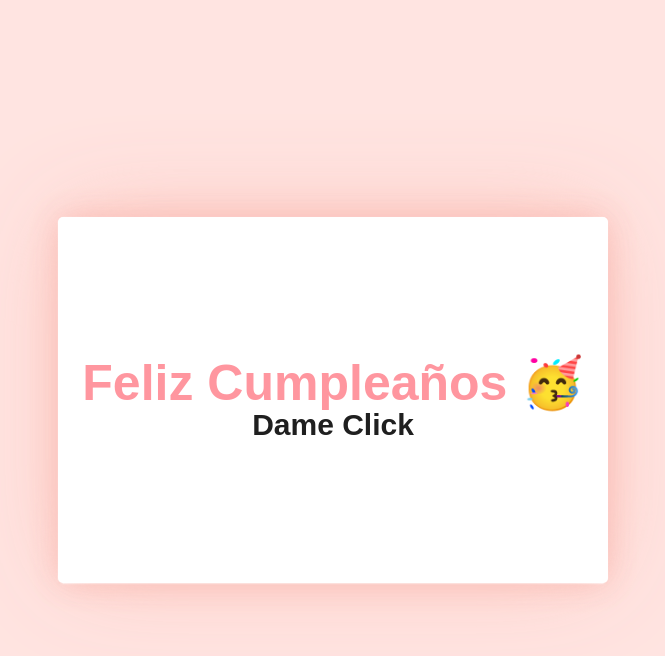
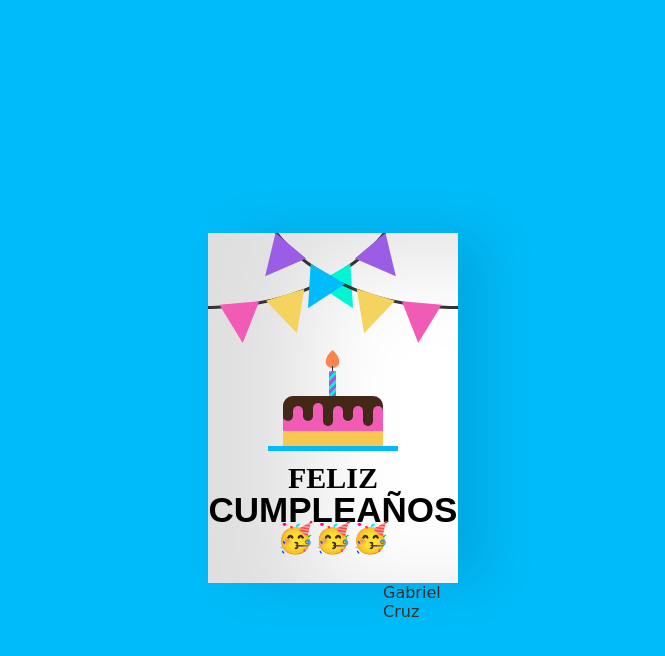
Before and after one commit to YourGiver/YourGiver.github.io, a plain HTML site: page index.html in a window 1280 px wide. Shown: the whole page, without its empty margins (307-972 px from the left). Drawn offline with nearby package versions, Linux system fonts and the light colour scheme; a web font is replaced by a local one.

Commit message:
Cumple de Jimena
Jimena Ayo

```diff
--- a/index.html
+++ b/index.html
@@ -8,36 +8,39 @@
     <link rel="stylesheet" href="style.css">
 </head>
 <body>
-    <div class="envelope new">
-        <div class="front">
-            <div class="mail">
-                <p>Feliz Cumpleaños 🥳</p>
-                <p>Dame Click</p>
+    <div class="birthdayCard">
+        <div class="cardFront">
+          <div class="front-text">
+          <h3 class="happy">FELIZ</h3>
+          <h2 class="bday">CUMPLEAÑOS</h2>
+          <h3 class="toyou">🥳🥳🥳</h3>
+          </div>
+          <div class="wrap-deco">
+        <div class="decorations"></div>
+        <div class="decorationsTwo"></div>
+          </div>
+            <div class="wrap-decoTwo">
+        <div class="decorations"></div>
+        <div class="decorationsThree"></div>
+          </div>
+          <div class="plate">
+            <div class="cake"></div>
+            <div class="flame"></div>
+          </div>
+        </div>
+          <div class="cardInside">
+             <div class="inside-text">
+          <h3 class="happy">FELIZ</h3>
+          <h2 class="bday">CUMPLEAÑOS</h2>
+          <h3 class="toyou">a tí!</h3>
+          </div>
+            <div class="wishes">
+            <p>Buenas Jimena,</p>
+            <p>Feliz Cumpleaños🎉!! Espero que lo hayas pasado bien y que tu día estuviera lleno de cariño y diversión🥰! Que te hayan consentido, festejado y felicitado como debe ser en tu día☺️.</p>
+            <p class="name">Gabriel Cruz</p>
             </div>
+          </div>
         </div>
-        <div class="back">
-            <div class="letter">
-                <p>Espero en verdad hayas disfrutado de este</p>
-                <p>día especial</p>
-                <p>HBD Labin / Bini</p>
 
-                <div class="box">
-                    <div class="cake">
-                        <div class="candle">
-                            <div class="fire"></div>
-                        </div>
-                    </div>
-                </div>
-            </div>
-            <div class="flip left-flip"></div>
-            <div class="flip right-flip"></div>
-            <div class="flip bottom-flip"></div>
-            <div class="flip top-flip"></div>
-        </div>
-    </div>
-
-    <!-- Enlace al archivo de JavaScript -->
-    <script src="https://code.jquery.com/jquery-3.6.0.min.js"></script>
-    <script src="script.js"></script>
 </body>
 </html>
--- a/style.css
+++ b/style.css
@@ -1,480 +1,239 @@
-@import url(https://fonts.googleapis.com/css?family=Allan:700,400);
 
-body, html {
-  width: 100%;
-  height: 100%;
+body {
+  display: flex;
+  align-items: center;
+  justify-content: center;
+  height:100vh;
+  background-color: #00bbf9;
+}
+.birthdayCard {
+  position: relative;
+  width: 250px;
+  height:350px;
+  cursor: pointer;
+  transform-style: preserve-3d;
+	transform: perspective(2500px);
+  transition: 4s;
 }
 
-body {
-  margin: 0;
-  background-color: mistyrose;
-  position: relative;
-  perspective: 800px;
-  overflow: hidden;
+.birthdayCard:hover {
+	transform: perspective(2500px) rotate(5deg);
+	box-shadow: inset 100px 20px 100px rgba(0,0,0,.15), 0 10px 100px rgba(0,0,0,0.3);
 }
 
-.envelope {
-  z-index: 2;
-  position: absolute;
-  width: 550px;
-  height: 366.66667px;
-  top: 50%;
-  left: 50%;
-  margin-top: -183.33333px;
-  margin-left: -275px;
-  transform-style: preserve-3d;
-  transform-origin: right center;
-  transition: transform 1s ease;
-  font-family: "Allan", sans-serif;
-  color: #1F1F1F;
+.birthdayCard:hover .cardFront {
+  transform: rotateY(-160deg);
 }
-.envelope .front, .envelope .back {
-  position: absolute;
-  width: 100%;
-  height: 100%;
-  background-color: #FFF;
-  border-radius: 5px;
-  box-shadow:  0 0 30px -5px #fbc0b9eb;
+
+.birthdayCard:hover .front-text {
+  display: none;
 }
-.envelope .front {
+
+.birthdayCard:hover .wrap-deco {
+  display: none;
+}
+
+.birthdayCard:hover .wrap-decoTwo {
+  display: none;
+}
+
+.birthdayCard:hover .plate {
+  display: none;
+}
+
+.cardFront {
+  position: relative;
+  background-color: #fff;
+  width: 250px;
+  height:350px;
+  overflow: hidden;
+  transform-origin: left;
+  box-shadow: inset 100px 20px 100px rgba(0,0,0,.13), 30px 0 50px rgba(0,0,0,0.1);
+  transition: .4s;
+}
+
+.happy, .toyou {
+  position: relative;
+  font-family: didot;
+  text-align: center;
   backface-visibility: hidden;
-  cursor: pointer;
-  display: table;
-}
-.envelope .front:focus {
-  outline: none;
-}
-.envelope .front .stamp {
-  transform: translate3d(0, 0, 1px);
-  position: absolute;
-  width: 80px;
-  height: 80px;
-  right: 10px;
-  top: 10px;
-  padding: 10px;
-  background: radial-gradient(rgba(0, 0, 0, 0) 0px, rgba(0, 0, 0, 0) 4px, #f6f6df 4px, #f6f6df);
-  background-size: 20px 20px;
-  background-position: -10px -10px;
-}
-.envelope .front .stamp:after {
-  content: "";
-  display: block;
-  width: 100%;
-  height: 100%;
-  background-color: #FFF;
-  border-radius: 2px;
-}
-.envelope .front .mail {
-  text-align: center;
-  display: table-cell;
-  vertical-align: middle;
-}
-.envelope .front .mail p {
-  font-weight: bold;
-  margin: 0;
-}
-.envelope .back .letter p {
-  font-size: 30px;
-  line-height: 20px;
-	letter-spacing: 2px;
-	color: #ff969f;
-}
-.envelope .front .mail p:first-child {
-  font-size: 50px;
-  line-height: 50px;
-	color: #ff969f;
-}
-.envelope .front .mail p:last-child {
   font-size: 30px;
 }
-.envelope .back .letter p:nth-child(2) {
-  font-size: 30px;
-	color: black;
+
+.happy {
+  top:198px;
 }
-.envelope .back .letter p:nth-child(3) {
-  font-size: 30px;
-	color: #f57882;
-	margin-top: 150px;
-	float: right;
+
+.toyou {
+  top:123px;
 }
-.envelope .back {
-  transform: rotateY(180deg) translate3d(0, 0, 1px);
+
+.bday {
+  position: relative;
+  font-family: arial;
+  font-size: 35px;
+  text-align: center;
+  top:163px;
 }
-.envelope .back .flip {
+
+.wrap-deco {
   position: absolute;
-  width: 100%;
-  height: 100%;
+  top:-230px;
+  left:-200px;
+}
+
+.decorations {
+  position: absolute;
+  width: 400px;
+  height: 300px;
+  border: 3px solid #333;
+  border-radius: 50%;
+}
+
+.decorations:before, .decorations:after, .decorationsTwo:before, .decorationsTwo:after, .decorationsThree:before, .decorationsThree:after {
+  content:"";
+  position: absolute;
+  border-left: 20px solid transparent;
+  border-right: 20px solid transparent;
+  width:0;
+  height:0;
+}
+
+.decorations:before {
+  border-top: 40px solid #f15bb5;
+  top:297px;
+  left:210px;
+  transform: rotate(-5deg);
+}
+
+.decorations:after{
+  border-top: 40px solid #f4d35e;
+  top:288px;
+  left:260px;
+  transform: rotate(-17deg);
+}
+
+.decorationsTwo:before {
+  border-top: 40px solid #00f5d4;
+  top:268px;
+  left:315px;
+  transform: rotate(-30deg);
+}
+
+.decorationsTwo:after, .decorationsThree:after {
+  border-top: 40px solid #9b5de5;
+  top:238px;
+  left:355px;
+  transform: rotate(-40deg);
+}
+
+.wrap-decoTwo {
+  transform: scaleX(-1);
+  position: absolute;
+  top:-230px;
+  left:445px;
+}
+
+.decorationsThree:before {
+  border-top: 40px solid #00bbf9;
+  top:268px;
+  left:315px;
+  transform: rotate(-30deg);
+}
+
+.plate {
+  position: absolute;
+  width: 130px;
+  height: 5px;
+  background-color: #00bbf9;
+  left:60px;
+  top:213px;
+}
+
+.cake {
+  position: absolute;
   overflow: hidden;
+  width:100px;
+  height: 50px;
+  background-color: #f15bb5;
+  border-radius: 10px 10px 0 0;
+  top:-50px;
+  left:15px;
+  box-shadow: inset 0 -15px #f9c74f, inset 0 15px #432818;
 }
-.envelope .back .flip:before {
-  content: "";
+
+.cake:before {
+  content:"";
   position: absolute;
-  background-color: #FFF;
-  box-shadow: 0px 0px 100px #f5c1bc52;
+  background-color: #432818;
+  width:10px;
+  height:20px;
+  top:5px;
+  border-radius:20px;
+  box-shadow: 10px 5px #f15bb5, 20px 0px #432818, 30px 2px #f15bb5, 40px 5px #432818, 50px 5px #f15bb5, 60px 0px #432818, 70px 5px #f15bb5, 80px 5px #432818, 90px 5px #f15bb5;
+}
 
+.plate:before {
+  content:"";
+  position: absolute;
+  background: repeating-linear-gradient(-45deg, #9b5de5, #9b5de5 3px, #00f5d4 3px, #00f5d4 6px);
+  width:7px;
+  height: 25px;
+  top:-75px;
+  left:61px;
 }
-.envelope .back .top-flip:before, .envelope .back .bottom-flip:before {
-  width: 388.90873px;
-  height: 388.90873px;
-}
-.envelope .back .top-flip {
-  z-index: 5;
-  transform-origin: top center;
-}
-.envelope .back .top-flip:before {
-  transform-origin: top left;
-  transform: rotate(-45deg);
-  border-bottom-left-radius: 50px;
-  border-top-left-radius: 10px;
-  border-bottom-right-radius: 10px;
-}
-.envelope .back .bottom-flip {
-  z-index: 4;
-}
-.envelope .back .bottom-flip:before {
-  transform-origin: left bottom;
-  transform: rotate(45deg) translate(-15px, -15px);
-  border-top-left-radius: 100px;
-  border-bottom-left-radius: 10px;
-  border-top-right-radius: 10px;
-}
-.envelope .back .left-flip:before, .envelope .back .right-flip:before {
-  width: 269.27249px;
-  height: 269.27249px;
-  top: -5px;
-}
-.envelope .back .left-flip {
-  z-index: 3;
-}
-.envelope .back .left-flip:before {
-  transform-origin: top left;
-  transform: rotate(45deg);
-  border-top-left-radius: 20px;
-  border-bottom-right-radius: 30px;
-  border-top-right-radius: 5px;
-}
-.envelope .back .right-flip {
-  z-index: 2;
-}
-.envelope .back .right-flip:before {
-  right: 0;
-  transform-origin: top right;
-  transform: rotate(-45deg);
-  border-top-right-radius: 20px;
-  border-bottom-left-radius: 30px;
-  border-top-left-radius: 5px;
-}
-.envelope .back .letter {
-  z-index: 1;
+
+.plate:after {
+  content:"";
   position: absolute;
-  top: 5px;
-  left: 10px;
-  width: 530px;
-  height: 346.66667px;
-  background-color: #FFF;
-  border-radius: 5px;
-  padding: 0 30px;
-  box-sizing: border-box;
-  box-shadow: 0px 1px 100px #fbc0b9eb;
-}
-.envelope .back .letter div {
-  position: relative;
-  margin-top: 25px;
-}
-.envelope .back .letter label {
-  position: absolute;
-  font-size: 16px;
-  line-height: 20px;
-  opacity: 0;
-  top: -15px;
-  transition: all 0.1s linear;
-  color: #ADADAD;
-}
-.envelope .back .letter label.show {
-  opacity: 1;
-  top: -18px;
-}
-.envelope .back .letter label.focus {
-  color: inherit;
-}
-.envelope .back .letter ::placeholder {
-  color: #ADADAD;
-}
-.envelope .back .letter input[type='text'], .envelope .back .letter textarea {
-  border: none;
-  box-sizing: border-box;
-  width: 100%;
-  padding: 5px;
-  margin: 0;
-  background-color: #F6F6DF;
-}
-.envelope .back .letter input:focus, .envelope .back .letter textarea:focus {
-  outline: none;
-}
-.envelope .back .letter input, .envelope .back .letter textarea {
-  font-family: "Allan", sans-serif;
-  font-size: 20px;
-}
-.envelope .back .letter input[type='text'] {
-  height: 33px;
-}
-.envelope .back .letter input[type='submit'] {
-  font-weight: bold;
-  cursor: pointer;
-  border: none;
-  border-radius: 2px;
-  padding: 5px 20px;
-  background-color: #e7e1bc;
-  margin: 0;
-  transition: all 0.1s linear;
-}
-.envelope .back .letter input[type='submit']:hover {
-  background-color: #DCD0AA;
-}
-.envelope .back .letter textarea {
-  resize: none;
-  height: 117.66667px;
-}
-.envelope.new {
-  animation: new 1s forwards;
-}
-.envelope.open {
-  animation: open 3s forwards;
-}
-.envelope.open .top-flip {
-  animation: flip-open 1s 1s forwards;
-}
-.envelope.open .letter {
-  animation: letter-out 1s 2s forwards;
-}
-.envelope.send {
-  animation: send 4s forwards;
-}
-.envelope.send .top-flip {
-  transform: rotateX(-180deg);
-  z-index: -1;
-  animation: flip-close 1s 1s forwards;
-}
-.envelope.send .letter {
-  animation: letter-in 1s forwards;
+  width:1px;
+  height: 5px;
+  background-color: #333;
+  top:-80px;
+  left:64px;
 }
 
 
-
-@keyframes new {
-  0% {
-    left: 0%;
-    margin-left: -550px;
-  }
-  100% {
-    left: 50%;
-    margin-left: -275px;
-  }
-}
-@keyframes open {
-  0% {
-    transform: translate3d(0, 0, 0) rotateY(0);
-  }
-  33.333% {
-    transform: translate3d(-100%, 0, 0) rotateY(-180deg);
-  }
-  66.666% {
-    transform: translate3d(-100%, 0, 0) rotateY(-180deg);
-  }
-  100% {
-    transform: translate3d(-100%, 733.33333px, 0) rotateY(-180deg);
-  }
-}
-@keyframes flip-open {
-  0% {
-    transform: rotateX(0deg);
-    z-index: 5;
-  }
-  50% {
-    transform: rotateX(0deg);
-    z-index: 5;
-  }
-  100% {
-    transform: rotateX(-180deg);
-    z-index: -1;
-  }
-}
-@keyframes letter-out {
-  0% {
-    transform: translate3d(0, 0, 0);
-    box-shadow: 0 0px 30px -5px #fbc0b9eb;
-  }
-  100% {
-    transform: translate3d(0, -733.33333px, 0);
-    box-shadow: 0 0px 30px -5px #fbc0b9eb;
-  }
-}
-@keyframes send {
-  0% {
-    transform: translate3d(-100%, 733.33333px, 0) rotateY(-180deg);
-    left: 50%;
-    margin-left: -275px;
-  }
-  25% {
-    transform: translate3d(-100%, 0, 0) rotateY(-180deg);
-    left: 50%;
-    margin-left: -275px;
-  }
-  50% {
-    transform: translate3d(-100%, 0, 0) rotateY(-180deg);
-    left: 50%;
-    margin-left: -275px;
-  }
-  75% {
-    transform: translate3d(0, 0, 0) rotateY(0deg);
-    left: 50%;
-    margin-left: -275px;
-  }
-  100% {
-    transform: translate3d(0, 0, 0) rotateY(0deg);
-    left: 100%;
-    margin-left: 20px;
-  }
-}
-@keyframes flip-close {
-  0% {
-    transform: rotateX(-180deg);
-    z-index: -1;
-  }
-  50% {
-    transform: rotateX(0deg);
-    z-index: 5;
-  }
-  100% {
-    transform: rotateX(0deg);
-    z-index: 5;
-  }
-}
-@keyframes letter-in {
-  0% {
-    transform: translate3d(0, -733.33333px, 0);
-    box-shadow: inset 0 0px 30px -5px #a87e50, 0 0 20px -5px;
-  }
-  100% {
-    transform: translate3d(0, 0, 0);
-    box-shadow: inset 0 0px 30px -5px #b08c5b, 0 0 10px -5px;
-  }
+.flame {
+  position: absolute;
+  background-color: #fb5607;
+  border-radius: 80% 0 55% 50% / 55% 0 80% 50%;
+  transform: rotate(-45deg);
+  width:15px;
+  height:15px;
+  opacity:0.7;
+  top:-93px;
+  left:57px;
 }
 
-
-
-
-
-
-.cake {
+.cardInside {
   position: absolute;
-  top: 0;
-  right: 0;
-  bottom: 0;
-  left: 0;
-  margin: auto;
-  width: 200px;
-  height: 40px;
-  background: lighten(#6B5344, 3%);
-  border-radius: 100%;
-  box-shadow: 0px 4px 0px #6B5344,
-    				0px 8px 0px #6B5344,
-    				0px 12px 0px #6B5344,
-    				0px 16px 0px #6B5344,
-    				0px 20px 0px #6B5344,
-    				0px 24px 0px #6B5344,
-    				0px 28px 0px #6B5344,
-    				0px 32px 0px #2fabde,
-    				0px 36px 0px #2fabde,
-    				0px 40px 0px #F8ECC9,
-    				0px 44px 0px #F8ECC9,
-    				0px 48px 0px #F8ECC9,
-    				0px 52px 0px #F8ECC9,
-    				0px 56px 0px #6B5344,
-    				0px 60px 0px #6B5344,
-    				0px 64px 0px #6B5344,
-    				0px 68px 0px #6B5344,
-    				0px 72px 0px #6B5344,
-    				0px 76px 0px #6B5344,
-    				0px 80px 0px #6B5344;
-
-  &:before {
-    position: absolute;
-    right: 0;
-    top: 79px;
-    left: -25px;
-    margin: auto;
-    content: "";
-    width: 250px;
-    height: 50px;
-    border-radius: 100%;
-    background: #fff;
-    box-shadow: 0px 6px 0px rgba(0, 0, 0,.1);
-    z-index: -1;
-  }
-
-
+  background-color: #fff;
+  width: 250px;
+  height:350px;
+  z-index:-1;
+  left:0;
+  top:0;
+  box-shadow: inset 100px 20px 100px rgba(0,0,0,0.2);
 }
 
-.candle {
-  background: #ffffff;
-  border-top-left-radius: 40%;
-  border-top-right-radius: 40%;
-  position: absolute;
-  bottom: 70%;
-  left: 50%;
-  margin-left: -2.5px;
-  margin-top: -8.333333333333334px;
-  width: 10px;
-  height: 50px;
-
-
-  &:after,
-  &:before {
-    background: rgba(255, 0, 0, 0.4);
-    content: "";
-    position: absolute;
-    width: 100%;
-    height: 5px;
-  }
-  &:after {
-    top: 25%;
-    left: 0;
-  }
-  &:before {
-    top: 45%;
-    left: 0;
-  }
+.inside-text {
+  position: relative;
+  top:-160px;
+  transform: scale(0.7);
 }
 
-.fire {
-  border-radius: 100%;
-  box-shadow: 0 0 40px 10px rgba(248, 233, 209, 0.2);
-  position: absolute;
-  top: -12px;
-  left: 50%;
-  margin-left: -3.3333333333333335px;
-  width: 6.666666666666667px;
-  height: 20.5px;
-  animation: fire 2s infinite;
+.wishes {
+  position: relative;
+  top:-100px;
+  margin: 25px;
 }
 
+p {
+  font-family: 'Brush Script MT', cursive;
+  color: #333;
+}
 
-
-@keyframes fire {
-  0% {
-    background: rgb(251,243,63);
-    background: radial-gradient(circle, rgba(251,243,63,1) 0%, rgba(252,177,70,1) 100%);
-    transform: translateY(0) scale(1);
-  }
-  50% {
-    transform: translateY(-20px) scale(0);
-		background: rgb(251,243,63);
-    background: radial-gradient(circle, rgba(251,243,63,1) 0%, rgba(252,177,70,1) 100%);
-  }
-  100% {
-    background: rgb(251,243,63);
-    background: radial-gradient(circle, rgba(251,243,63,1) 0%, rgba(252,177,70,1) 100%);
-    transform: translateY(0) scale(1);
-	}
+.name {
+  margin-left:150px;
 }
```
Also changed, not shown: script.js (deleted, +0 -9 lines).
